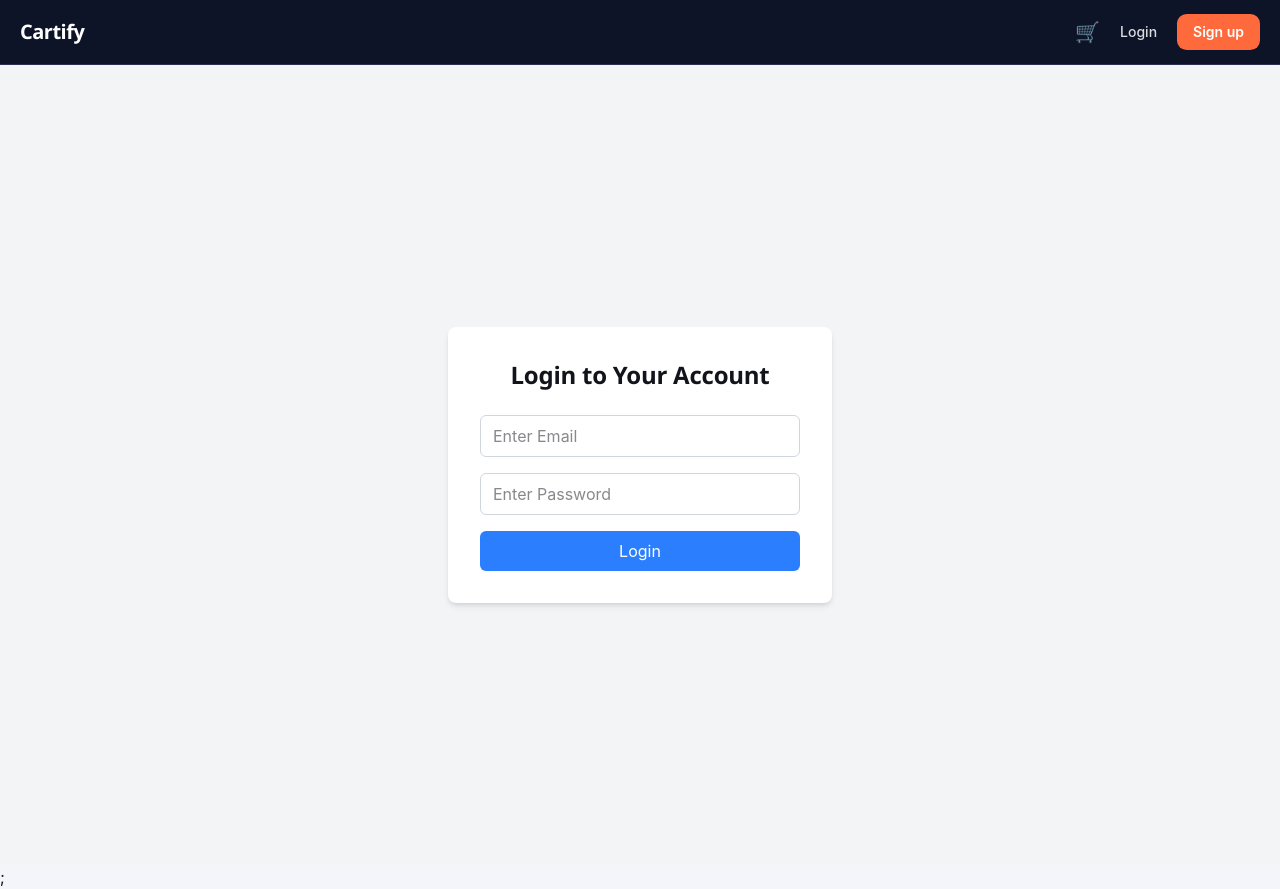
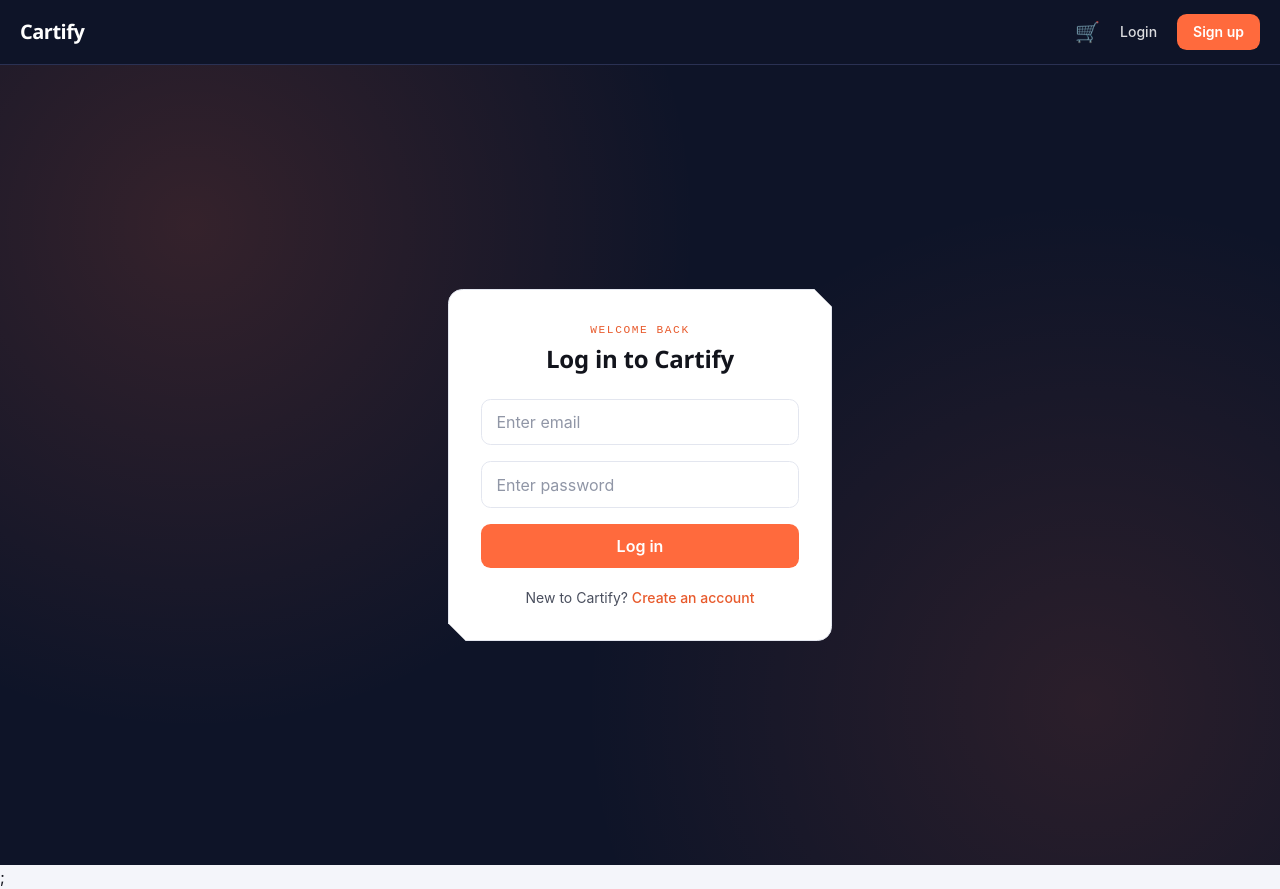
Before and after one commit to haris379/mern-ecommerce-project, a React (Vite) app in the folder frontend/: page /login in a window 1280 px wide. Built offline with nearby package versions, Linux system fonts and the light colour scheme.

Commit message:
Improve style of Login page

```diff
--- a/frontend/src/Pages/Login.jsx
+++ b/frontend/src/Pages/Login.jsx
@@ -1,5 +1,5 @@
 import React, { useState } from "react";
-import { useNavigate } from "react-router";
+import { Link , useNavigate } from "react-router";
 import api from "../api/axios.js";
 
 const Login = () => {
@@ -37,15 +37,16 @@ const Login = () => {
     }
   };
   return (
-    <>
-      <div className="flex items-center justify-center min-h-screen bg-gray-100 px-4">
-        <div className="bg-white p-8 rounded-lg shadow-md w-full max-w-sm">
-          <h2 className="text-2xl font-bold mb-6 text-center">
-            Login to Your Account
+     <>
+      <div className="auth-shell">
+        <div className="card chip-notch bg-panel p-8 w-full max-w-sm">
+          <p className="eyebrow text-center">Welcome back</p>
+          <h2 className="font-display text-2xl font-bold mt-1 mb-6 text-center">
+            Log in to Cartify
           </h2>
 
           {msg && (
-            <div className="mb-4 text-center text-sm text-red-600 font-medium">
+            <div className="mb-4 text-center text-sm bg-danger-light text-danger font-medium rounded-md py-2 px-3">
               {msg}
             </div>
           )}
@@ -54,28 +55,32 @@ const Login = () => {
             <input
               name="email"
               type="email"
-              placeholder="Enter Email"
+              placeholder="Enter email"
               value={form.email}
               onChange={handleChange}
-              className="w-full px-3 py-2 border border-gray-300 rounded-md focus:outline-none focus:ring-2 focus:ring-blue-500"
+              className="input-field"
               required
             />
             <input
               name="password"
               type="password"
-              placeholder="Enter Password"
+              placeholder="Enter password"
               value={form.password}
               onChange={handleChange}
-              className="w-full px-3 py-2 border border-gray-300 rounded-md focus:outline-none focus:ring-2 focus:ring-blue-500"
+              className="input-field"
               required
             />
-            <button
-              type="submit"
-              className="w-full bg-blue-500 text-white py-2 px-4 rounded-md hover:bg-blue-600 transition-colors"
-            >
-              Login
+            <button type="submit" className="btn-primary w-full py-2.5">
+              Log in
             </button>
           </form>
+
+          <p className="text-center text-sm text-ink-soft mt-5">
+            New to Cartify?{" "}
+            <Link to="/signup" className="text-volt-dark font-medium hover:underline">
+              Create an account
+            </Link>
+          </p>
         </div>
       </div>
     </>
```
